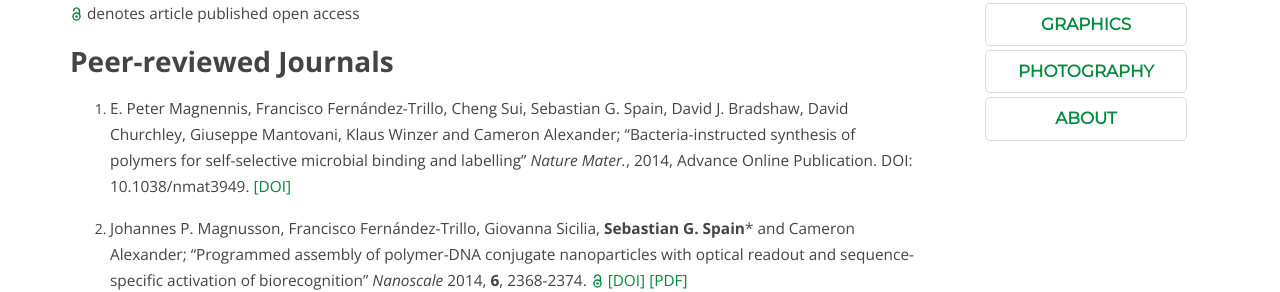
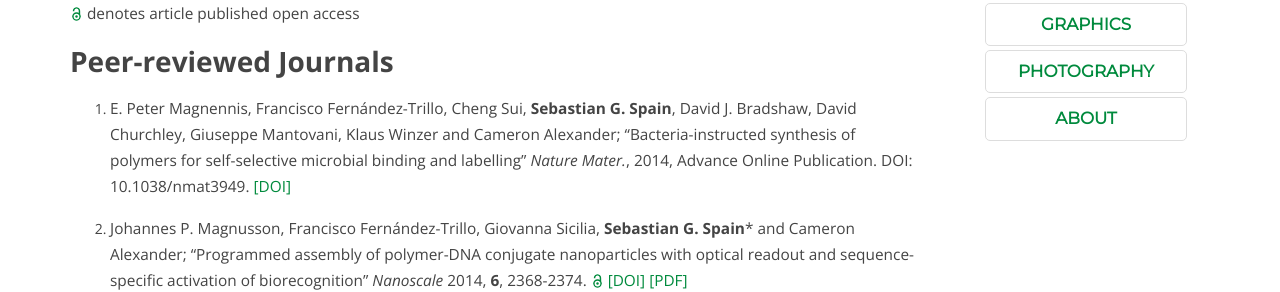
Before and after one commit to sebspain/sebspain.github.io, a Jekyll site: the page built from publications/index.md, in a window 1280 px wide. Shown: the part 221-513 px from the top of the page. Built offline with Jekyll 4.4.1, drawn with Linux system fonts in a browser that asks for light colours; Markdown is read by kramdown in place of the engine named in the settings; formulas are drawn with MathJax 3.

Commit message:
bolded name

```diff
--- a/publications/index.md
+++ b/publications/index.md
@@ -12,7 +12,7 @@ Where copyright agreements allow a link to the published PDF may be found. Other
 
 ###Peer-reviewed Journals
 
-1.  E. Peter Magnennis, Francisco Fernández-Trillo, Cheng Sui, Sebastian G. Spain, David J. Bradshaw, David Churchley, Giuseppe Mantovani, Klaus Winzer
+1.  E. Peter Magnennis, Francisco Fernández-Trillo, Cheng Sui, <strong>Sebastian G. Spain</strong>, David J. Bradshaw, David Churchley, Giuseppe Mantovani, Klaus Winzer
 and Cameron Alexander; "Bacteria-instructed synthesis of polymers for self-selective microbial binding and labelling" <em>Nature Mater.</em>, 2014, Advance Online Publication. DOI: 10.1038/nmat3949. [\[DOI\]](http://dx.doi.org/10.1038/nmat3949)
 
 
```
